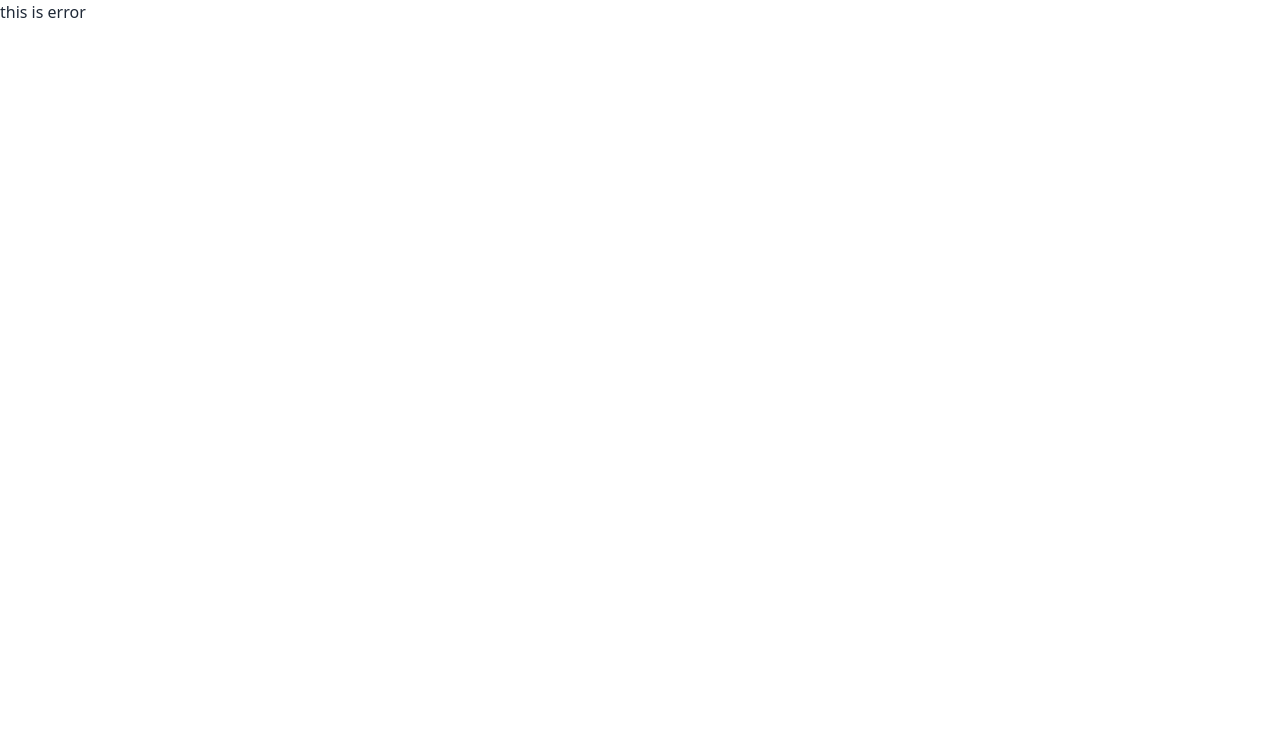
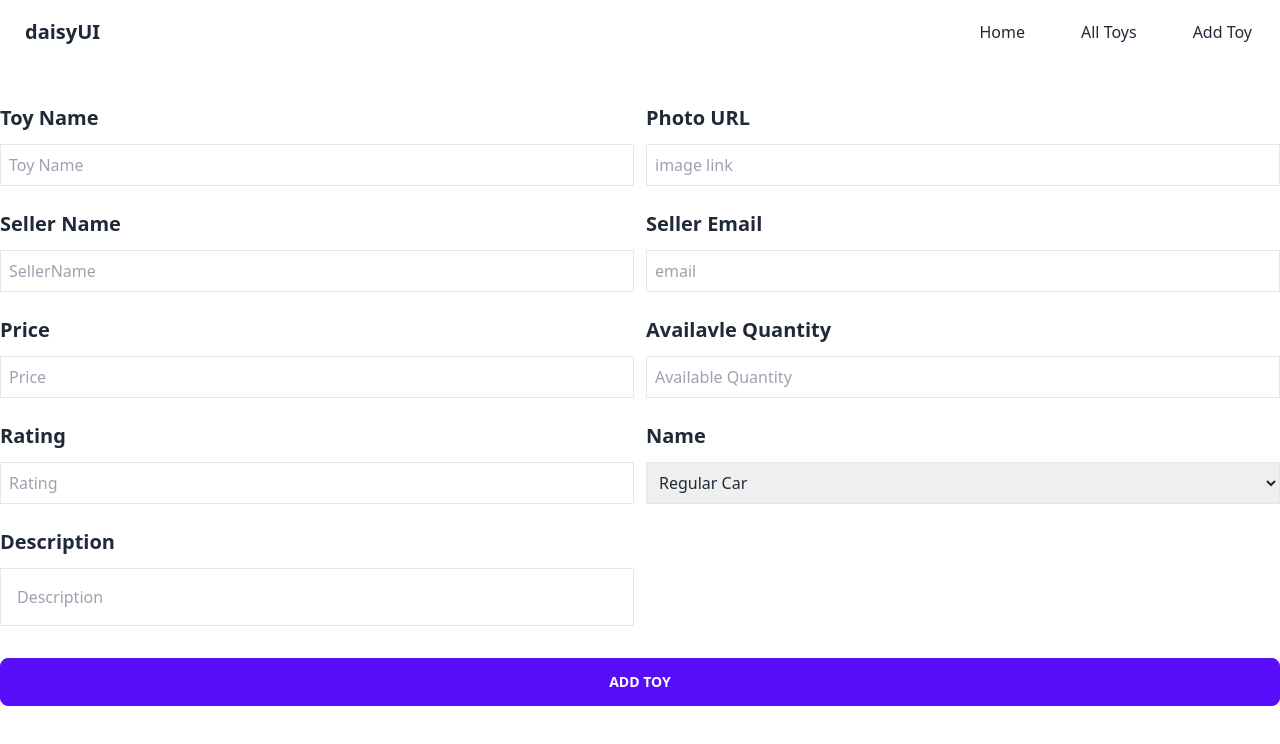
Before and after one commit to kamelmahmud0408/baby-toys-marketplace-client, a React (Vite) app: page /addtoy in a window 1280 px wide. Before the commit this address had no page. Shown: the top 744 px of the page. Built offline with nearby package versions, Linux system fonts and the light colour scheme.

Commit message:
added add toy page and form

```diff
--- a/package.json
+++ b/package.json
@@ -15,7 +15,9 @@
     "match-sorter": "^6.3.1",
     "react": "^18.2.0",
     "react-dom": "^18.2.0",
+    "react-hook-form": "^7.43.9",
     "react-router-dom": "^6.11.2",
+    "react-tabs": "^6.0.1",
     "sort-by": "^1.2.0"
   },
   "devDependencies": {
--- /dev/null
+++ b/src/Pages/AddToy/AddToy.jsx
@@ -0,0 +1,130 @@
+import React from 'react';
+import { useForm } from 'react-hook-form';
+
+const AddToy = () => {
+    const {
+        register,
+        handleSubmit,
+        watch,
+        formState: { errors },
+    } = useForm();
+
+    const onSubmit = (data) => {
+        console.log(data)
+    }
+
+
+    return (
+        <div className='mt-10' >
+            <form onSubmit={handleSubmit(onSubmit)}>
+                {errors.exampleRequired && <span>This field is required</span>}
+
+                   <div className='grid grid-cols-2 gap-3'>
+                   <div className='mb-3'>
+                        <h3 className='text-xl font-semibold mb-3'>Toy Name</h3>
+
+                        <input
+                            className=" w-full p-2 border"
+                            {...register("toyName")}
+                            placeholder="Toy Name"
+
+                        />
+
+                    </div>
+                    <div>
+                        <h3 className='text-xl font-semibold mb-3'>Photo URL</h3>
+                        <input
+                            className="w-full p-2 border"
+                            {...register("image")}
+                            placeholder="image link"
+                            type="url"
+
+                        />
+                    </div>
+
+                    <div className='mb-3'>
+                        <h3 className='text-xl font-semibold mb-3'>Seller Name</h3>
+
+                        <input
+                            className="w-full p-2 border"
+                            {...register("sellerName")}
+                            placeholder="SellerName"
+
+                        />
+
+                    </div>
+                    <div className='mb-3'>
+                        <h3 className='text-xl font-semibold mb-3'>Seller Email</h3>
+
+                        <input
+                            className="w-full p-2 border"
+                            {...register("email")}
+                            placeholder="email"
+
+                        />
+
+                    </div>
+                    <div className='mb-3'>
+                        <h3 className='text-xl font-semibold mb-3'>Price</h3>
+
+                        <input
+                            className="w-full p-2 border"
+                            {...register("price")}
+                            placeholder="Price"
+
+                        />
+
+                    </div>
+                    <div className='mb-3'>
+                        <h3 className='text-xl font-semibold mb-3'>Availavle Quantity</h3>
+
+                        <input
+                            className="w-full p-2 border"
+                            {...register("quantity")}
+                            placeholder="Available Quantity"
+
+                        />
+
+                    </div>
+                    <div className='mb-3'>
+                        <h3 className='text-xl font-semibold mb-3'>Rating</h3>
+
+                        <input
+                            className="w-full p-2 border"
+                            {...register("rating")}
+                            placeholder="Rating"
+
+                        />
+
+                    </div>
+
+                    <div>
+                    <h3 className='text-xl font-semibold mb-3'>Name</h3>
+                        <select className="w-full p-2 border" {...register("category")}>
+                            <option value="regularCar">Regular Car</option>
+                            <option value="fireTruck">Mini Fire Truck</option>
+                            <option value="puliceCar">police car</option>
+
+                        </select>
+                    </div>
+                    <div className='mb-3'>
+                        <h3 className='text-xl font-semibold mb-3'>Description</h3>
+
+                        <input
+                            className="w-full p-4 border"
+                            {...register("description")}
+                            placeholder="Description"
+
+                        />
+
+                    </div>
+                   </div>
+
+
+                <input className=" btn btn-primary mt-5 w-full" value="Add Toy" type="submit" />
+            </form>
+        </div>
+    );
+};
+
+export default AddToy;
--- /dev/null
+++ b/src/Pages/Home/CarsCategory/CarsCategory.jsx
@@ -0,0 +1,32 @@
+import React from 'react';
+import { Tab, Tabs, TabList, TabPanel } from 'react-tabs';
+import 'react-tabs/style/react-tabs.css';
+
+const CarsCategory = () => {
+    return (
+        <div>
+            <Tabs>
+
+                <div className='text-center list-style-none'>
+                    <Tab className={`text-red-700 text-3xl font-bold  `} >Reguler Cars</Tab>
+                    <Tab className={`text-red-700`}>Pulice cars</Tab>
+                    <Tab className={`text-red-700`}>truck</Tab>
+                </div>
+
+
+                <TabPanel>
+                    <h2>Any content 1</h2>
+                </TabPanel>
+                <TabPanel>
+                    <h2>Any content 2</h2>
+                </TabPanel>
+                <TabPanel>
+                    <h2>Any content 2</h2>
+                </TabPanel>
+            </Tabs>
+
+        </div>
+    );
+};
+
+export default CarsCategory;
--- a/src/Pages/Home/Home/Home.jsx
+++ b/src/Pages/Home/Home/Home.jsx
@@ -1,12 +1,14 @@
 import React from 'react';
 import Banner from '../Banner/Banner';
 import PhotoGallery from '../PhotoGallery/PhotoGallery';
+import CarsCategory from '../CarsCategory/CarsCategory';
 
 const Home = () => {
     return (
       <div>
          <Banner></Banner>
          <PhotoGallery></PhotoGallery>
+         <CarsCategory></CarsCategory>
       </div>
     );
 };
--- a/src/Pages/Sheared/Navbar/Navbar.jsx
+++ b/src/Pages/Sheared/Navbar/Navbar.jsx
@@ -7,6 +7,7 @@ const Navbar = () => {
 
         <li><Link to='/'>Home</Link></li>
         <li><Link to='/alltoys'>All Toys</Link></li>
+        <li><Link to='/addtoy'>Add Toy</Link></li>
 
     </>
 
--- a/src/Routes/Routes.jsx
+++ b/src/Routes/Routes.jsx
@@ -3,6 +3,7 @@ import Main from "../Layout/Main";
 import ErrorPage from "../Pages/ErrorPage/ErrorPage";
 import Home from "../Pages/Home/Home/Home";
 import AllToys from "../Pages/AllToys/AllToys";
+import AddToy from "../Pages/AddToy/AddToy";
 
 const router=createBrowserRouter([
     {
@@ -17,6 +18,10 @@ const router=createBrowserRouter([
             {
                 path:'/alltoys',
                 element:<AllToys></AllToys>
+            },
+            {
+                path:'/addtoy',
+                element:<AddToy></AddToy>
             }
         ]
     }
```
Also changed, not shown: 1 other file (tests, documents, lock files or other folders).
